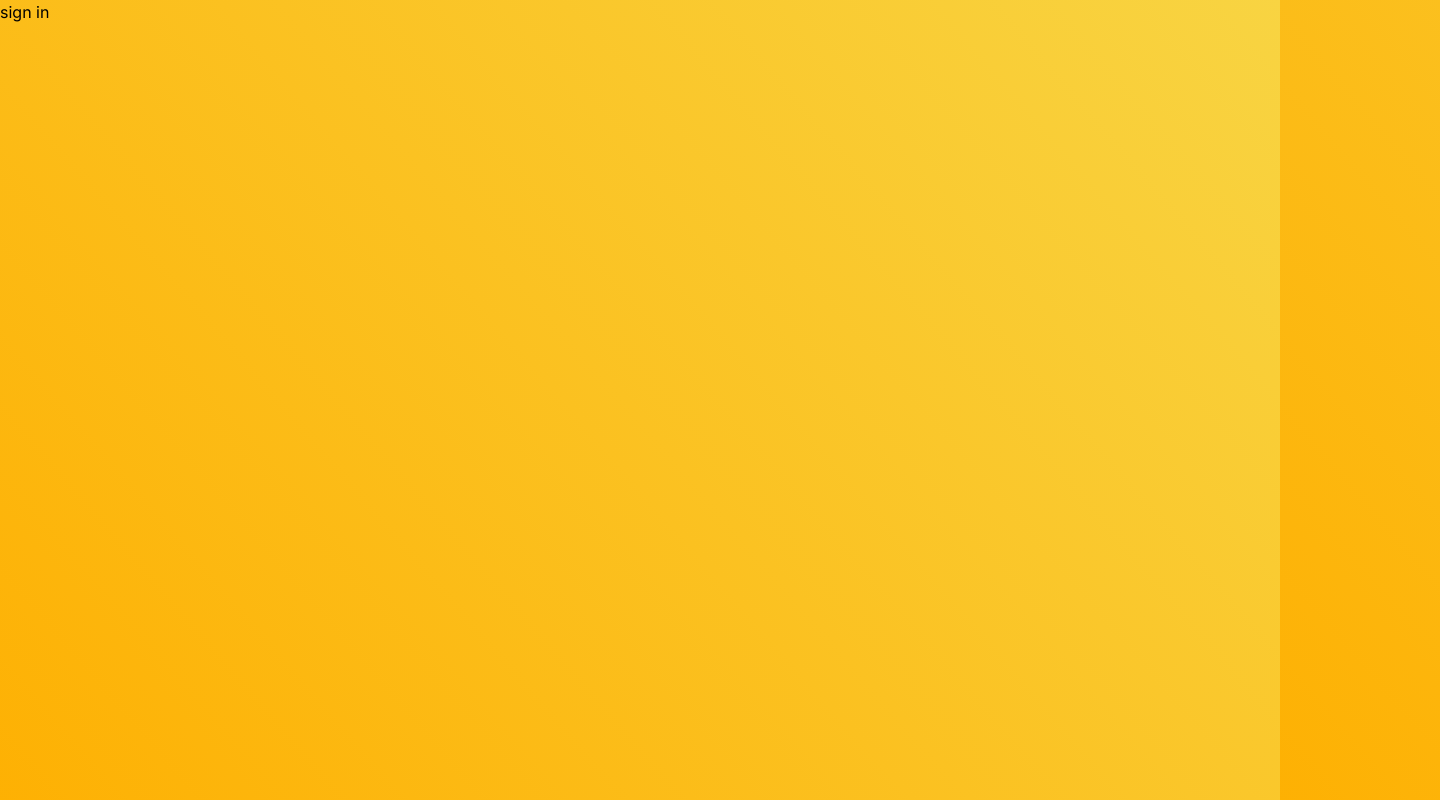
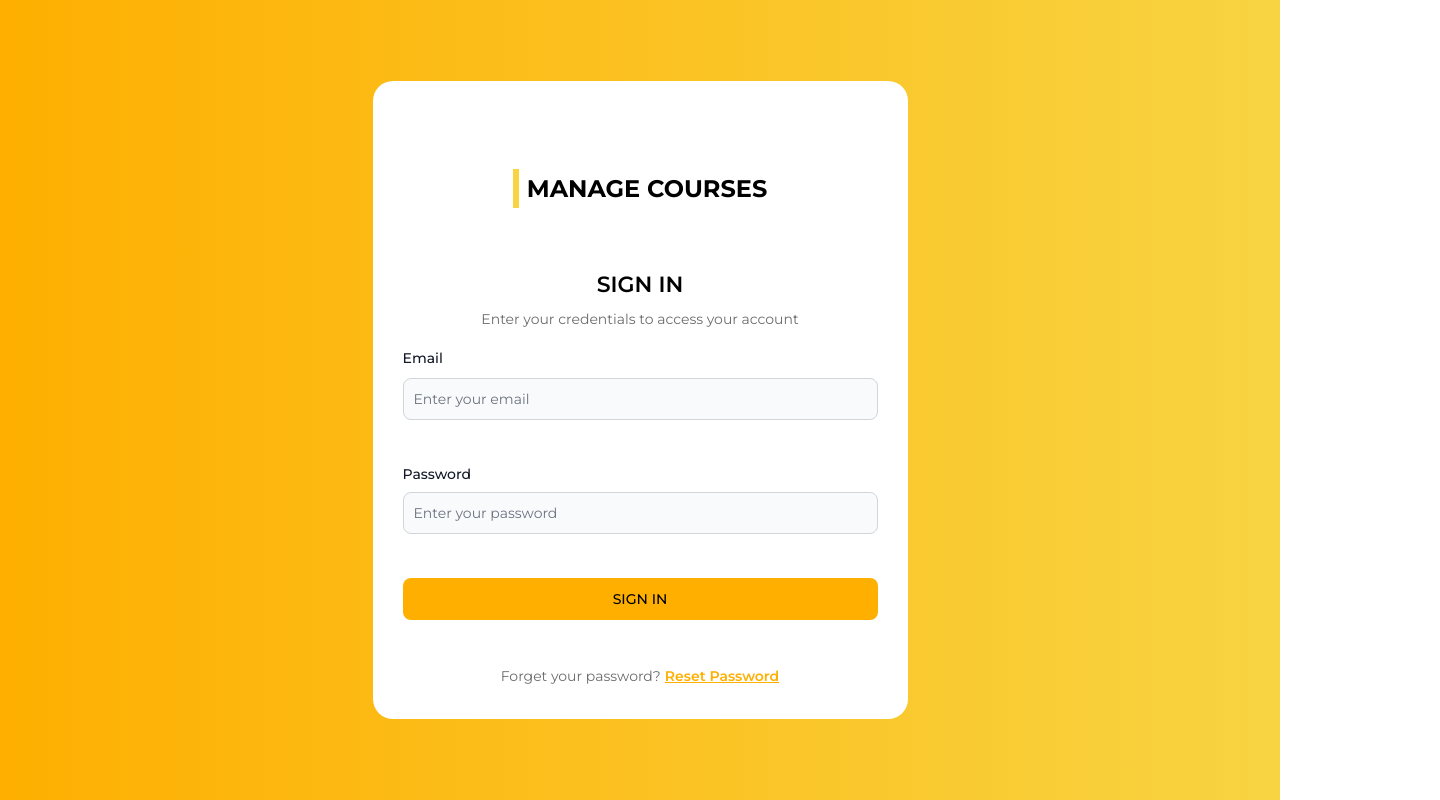
Before and after one commit to tceyhan/nextjs-student-app, a Next.js app: page /sign in a window 1280 px wide. Shown: the top 800 px of the page, 1440 px wide, since content can reach past the window. Built offline with nearby package versions, Linux system fonts and the light colour scheme.

Commit message:
sign page added

```diff
--- a/app/globals.css
+++ /dev/null
@@ -1,24 +0,0 @@
-@tailwind base;
-@tailwind components;
-@tailwind utilities;
-
-:root {
-  --foreground-rgb: 0, 0, 0;
-  --background-start-rgb: 214, 219, 220;
-  --background-end-rgb: 255, 255, 255;
-}
-
-@media (prefers-color-scheme: dark) {
-  :root {
-    --foreground-rgb: 255, 255, 255;
-    --background-start-rgb: 0, 0, 0;
-    --background-end-rgb: 0, 0, 0;
-  }
-}
-
-body {
-  box-sizing: border-box;
-  background: linear-gradient(49deg, #feaf00 0%, #f8d442 100%);
-  width: 1440px;
-  height: 900px;
-}
--- a/app/layout.js
+++ b/app/layout.js
@@ -1,17 +1,20 @@
-import './globals.css'
-import { Inter } from 'next/font/google'
+import './styles/reset.css'
+import './styles/globals.css'
+import { Montserrat } from 'next/font/google'
 
-const inter = Inter({ subsets: ['latin'] })
+const montserrat = Montserrat({ subsets: ['latin'] })
 
 export const metadata = {
-  title: 'Create Next App',
-  description: 'Generated by create next app',
+  title: 'TarıkCEYHAN-Sikayetvar Task-',
+  description: 'next js ile task',
 }
 
 export default function RootLayout({ children }) {
   return (
     <html lang="en">
-      <body className={inter.className}>{children}</body>
+      <body className={montserrat.className}>
+        {children}
+      </body>
     </html>
   )
 }
--- a/app/page.js
+++ b/app/page.js
@@ -1,3 +1,3 @@
 export default function Home() {
-  return <div>home hello</div>;
+  return <div className="">home hello</div>;
 }
--- a/app/sign/page.jsx
+++ b/app/sign/page.jsx
@@ -1,7 +1,62 @@
-import React from 'react';
+"use client";
+
+import React from "react";
+import { Button, Label, TextInput } from "flowbite-react";
+import styles from "./sign.module.css";
+import Image from "next/image";
+import LineComp from "../../assets/LineComp";
+import Link from "next/link";
 
 export default function SignIn() {
-    return(
-        <div>sign in</div>
-    )
+  return (
+    <div className="h-screen flex flex-col items-center justify-center bg-gradient-to-r from-[#feaf00] to-[#f8d442]">
+      <form className="box-content flex flex-col gap-4 bg-white w-[475px] h-[550px] rounded-[20px] shadow-[2px_5px_10px_0px_rgba(0, 0, 0, 0.1)] py-11 px-[30px]">
+        <div className="flex flex-row items-center justify-center my-11 mx-4">
+          <LineComp className="mr-2" />
+          <h4 className="text-2xl font-bold">MANAGE COURSES</h4>
+        </div>
+        <div className="flex flex-col items-center">
+          <h5 className="text-[22px] font-semibold">SIGN IN</h5>
+          <p className="text-[14px] text-[#6C6C6C] mt-2">
+            Enter your credentials to access your account
+          </p>
+        </div>
+        <div className="mb-7">
+          <div className="mb-2 block">
+            <Label
+              htmlFor="email1"
+              value="Email"
+              className="text-sm font-medium"
+            />
+          </div>
+          <TextInput
+            className="placeholder:text-[#CDCDCD] bg-[#FFF] rounded border-solid border-[#E5E5E5]"
+            id="email1"
+            placeholder="Enter your email"
+            required
+            type="email"
+          />
+        </div>
+        <div className="mb-7">
+          <div className="mb-2 block text-sm font-medium">
+            <Label htmlFor="password1" value="Password" />
+          </div>
+          <TextInput
+            className="placeholder:text-[#CDCDCD] bg-[#FFF] rounded border-solid border-[#E5E5E5]"
+            id="password1"
+            required
+            type="password"
+            placeholder="Enter your password"
+          />
+        </div>
+        <Button className="bg-[#FEAF00] hover:bg-[#FEAF00 text-sm] rounder mb-[30px] "type="submit">SIGN IN</Button>
+        <div className="flex flex-row items-center justify-center">
+          <p className="text-[14px] text-[#6C6C6C] mr-1">Forget your password?</p>
+          <Link href="http://" className="text-[14px] text-[#FEAF00] underline font-semibold">
+            Reset Password
+          </Link>
+        </div>
+      </form>
+    </div>
+  );
 }
--- /dev/null
+++ b/app/sign/sign.module.css
@@ -0,0 +1,9 @@
+.container {
+    /* display:flex;
+    flex-direction:column;
+    align-items:center;
+    justify-content:center;
+    border-width:1px;
+    margin:auto; */
+
+}
--- /dev/null
+++ b/app/styles/globals.css
@@ -0,0 +1,15 @@
+@tailwind base;
+@tailwind components;
+@tailwind utilities;
+
+body {
+}
+.page1 {
+  /* width: 475px;
+  height: 550px;
+  flex-shrink: 0;
+  border-radius: 20px;
+  background: #fff;
+  box-shadow: 2px 5px 10px 0px rgba(0, 0, 0, 0.1);
+  background: linear-gradient(49deg, #feaf00 0%, #f8d442 100%); */
+}
--- /dev/null
+++ b/app/styles/reset.css
@@ -0,0 +1,48 @@
+/* http://meyerweb.com/eric/tools/css/reset/
+   v2.0 | 20110126
+   License: none (public domain)
+*/
+
+html, body, div, span, applet, object, iframe,
+h1, h2, h3, h4, h5, h6, p, blockquote, pre,
+a, abbr, acronym, address, big, cite, code,
+del, dfn, em, img, ins, kbd, q, s, samp,
+small, strike, strong, sub, sup, tt, var,
+b, u, i, center,
+dl, dt, dd, ol, ul, li,
+fieldset, form, label, legend,
+table, caption, tbody, tfoot, thead, tr, th, td,
+article, aside, canvas, details, embed,
+figure, figcaption, footer, header, hgroup,
+menu, nav, output, ruby, section, summary,
+time, mark, audio, video {
+	margin: 0;
+	padding: 0;
+	border: 0;
+	font-size: 100%;
+	font: inherit;
+	vertical-align: baseline;
+}
+/* HTML5 display-role reset for older browsers */
+article, aside, details, figcaption, figure,
+footer, header, hgroup, menu, nav, section {
+	display: block;
+}
+body {
+	line-height: 1;
+}
+ol, ul {
+	list-style: none;
+}
+blockquote, q {
+	quotes: none;
+}
+blockquote:before, blockquote:after,
+q:before, q:after {
+	content: '';
+	content: none;
+}
+table {
+	border-collapse: collapse;
+	border-spacing: 0;
+}
--- /dev/null
+++ b/assets/LineComp.jsx
@@ -0,0 +1,13 @@
+import * as React from "react"
+const LineComp = (props) => (
+  <svg
+    xmlns="http://www.w3.org/2000/svg"
+    width={6}
+    height={39}
+    fill="none"
+    {...props}
+  >
+    <path stroke="#F8D442" strokeWidth={6} d="M3 0v39" />
+  </svg>
+)
+export default LineComp;
--- a/package.json
+++ b/package.json
@@ -10,6 +10,8 @@
   },
   "dependencies": {
     "autoprefixer": "10.4.14",
+    "flowbite": "^1.6.6",
+    "flowbite-react": "^0.4.9",
     "next": "13.4.7",
     "postcss": "8.4.24",
     "react": "18.2.0",
--- a/tailwind.config.js
+++ b/tailwind.config.js
@@ -1,18 +1,16 @@
 /** @type {import('tailwindcss').Config} */
 module.exports = {
   content: [
-    './src/pages/**/*.{js,ts,jsx,tsx,mdx}',
-    './src/components/**/*.{js,ts,jsx,tsx,mdx}',
-    './src/app/**/*.{js,ts,jsx,tsx,mdx}',
+    "./node_modules/flowbite-react/**/*.js",
+    './components/**/*.{js,ts,jsx,tsx,mdx}',
+    './app/**/*.{js,ts,jsx,tsx,mdx}',
+    "./public/**/*.html",
   ],
   theme: {
     extend: {
-      backgroundImage: {
-        'gradient-radial': 'radial-gradient(var(--tw-gradient-stops))',
-        'gradient-conic':
-          'conic-gradient(from 180deg at 50% 50%, var(--tw-gradient-stops))',
-      },
     },
   },
-  plugins: [],
+  plugins: [
+    require("flowbite/plugin")
+  ],
 }
```
Also changed, not shown: app/[...student]/page.jsx (deleted, +0 -7 lines), assets/Line 1.svg (added), 1 other file (tests, documents, lock files or other folders).
